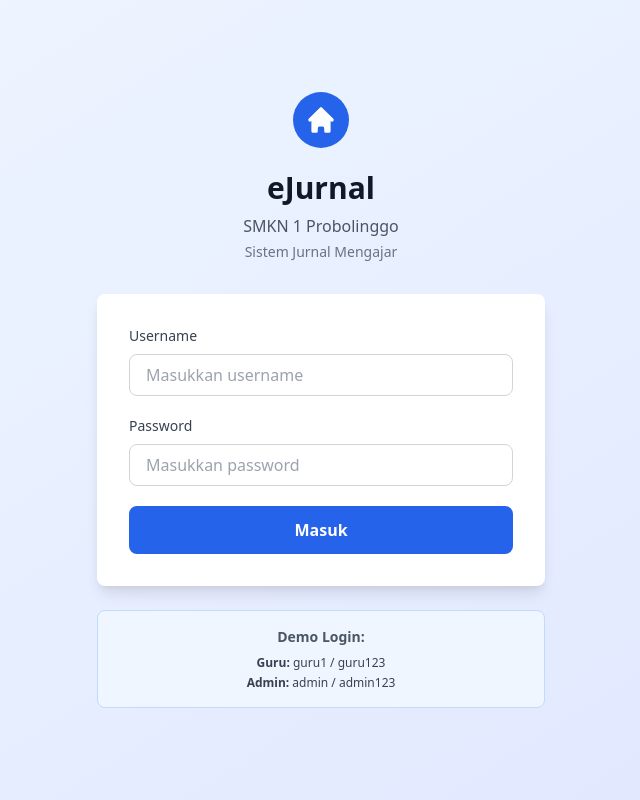
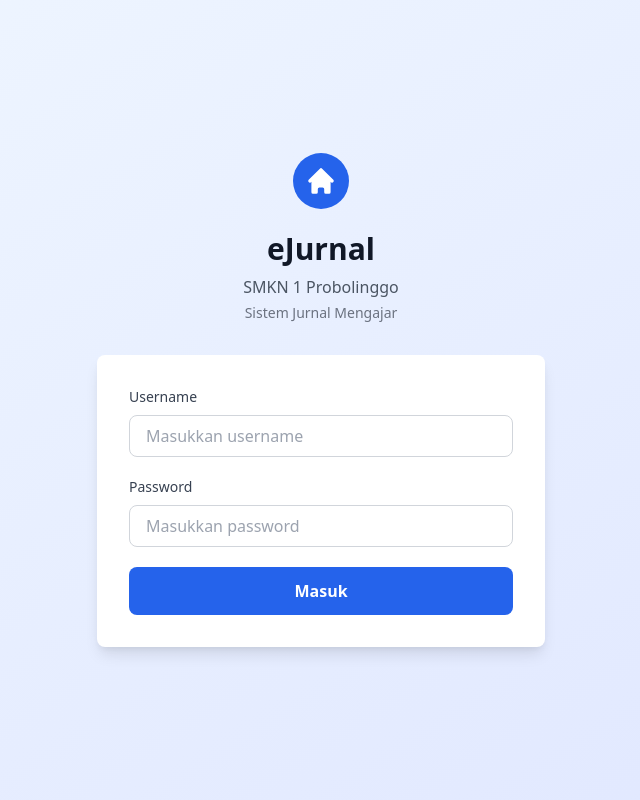
Before and after one commit to shinataputra/ejurnal, a PHP site: page / in a window 1280 px wide. Shown: the whole page, without its empty margins (319-959 px from the left). Run offline with PHP 8.4, Linux system fonts and the light colour scheme; data that the repository does not hold is empty.

Commit message:
update : login page

```diff
--- a/views/auth/login.php
+++ b/views/auth/login.php
@@ -70,7 +70,7 @@
         </form>
 
         <!-- Footer Info -->
-        <div class="mt-6 p-4 bg-blue-50 border border-blue-200 rounded-lg text-center">
+        <!-- <div class="mt-6 p-4 bg-blue-50 border border-blue-200 rounded-lg text-center">
             <p class="text-xs md:text-sm text-gray-600 mb-2">
                 <strong>Demo Login:</strong>
             </p>
@@ -78,6 +78,6 @@
                 <p><span class="font-semibold">Guru:</span> guru1 / guru123</p>
                 <p><span class="font-semibold">Admin:</span> admin / admin123</p>
             </div>
-        </div>
+        </div> -->
     </div>
 </div>
```
